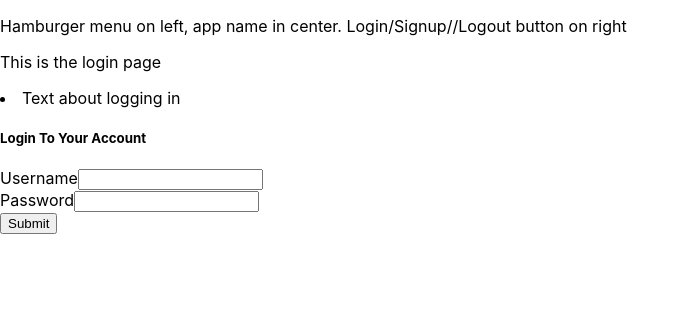
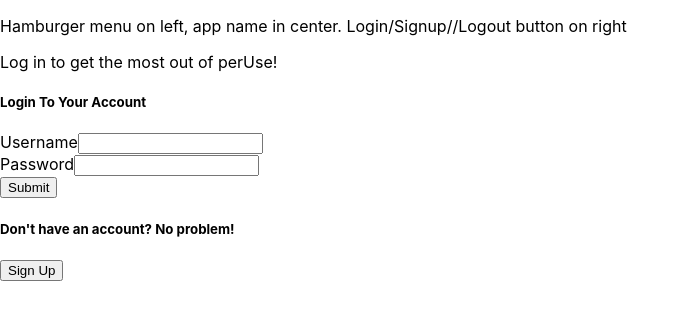
Before and after one commit to SPFlores/perUse, a React (Create React App) app in the folder Client/: page /login in a window 1280 px wide. Shown: the top 320 px of the page, without its empty margins (0-690 px from the left). Built offline with nearby package versions, Linux system fonts and the light colour scheme.

Commit message:
login page complete, link to sign up

```diff
--- a/Client/src/pages/Login/Login.js
+++ b/Client/src/pages/Login/Login.js
@@ -1,5 +1,5 @@
 import React, { useState, useRef } from 'react'
-import { Redirect } from 'react-router-dom'
+import { Link, Redirect } from 'react-router-dom'
 import axios from 'axios'
 
 const LoginPage = _ => {
@@ -62,7 +62,10 @@ const LoginPage = _ => {
     <div>
       {userState.isLoggedIn ? userState.renderRedirect() : null}
 
-      <p>This is the login page</p>      <li>Text about logging in</li>
+      <div>
+        <p>Log in to get the most out of perUse!</p>
+      </div>
+
       <form>
         <h5>Login To Your Account</h5>
         <div>
@@ -82,6 +85,11 @@ const LoginPage = _ => {
         </div> */}
         <button onClick={userState.handleLogInUser}>Submit</button>
       </form>
+
+      <h5>Don't have an account? No problem!</h5>
+      <Link to='/signup'>
+        <button>Sign Up</button>
+      </Link>
     </div>
   )
 }
```
